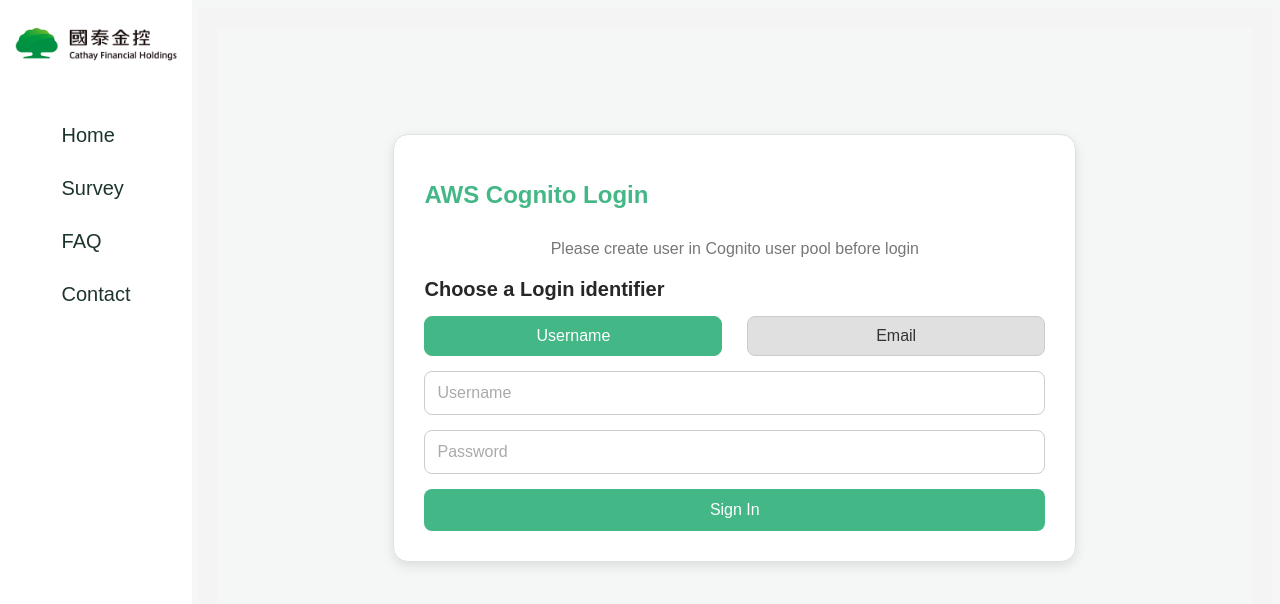
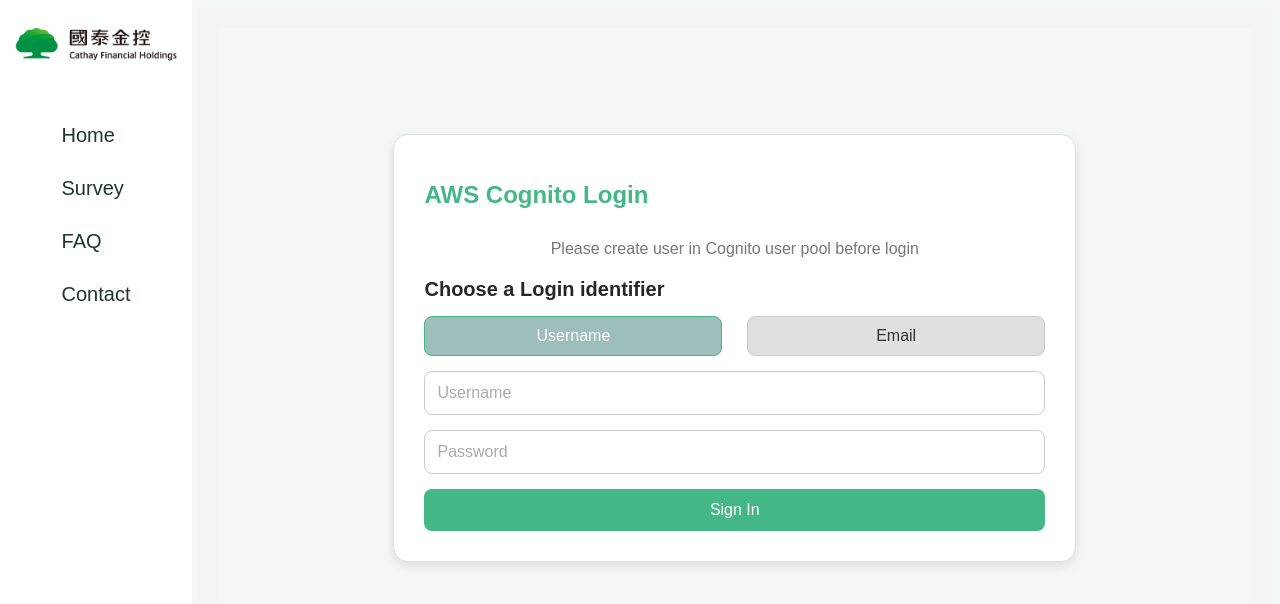
Before and after one commit to 92Jay0810/Smart-Cloud-FrontEnd, a React (Create React App) app: page / in a window 1280 px wide. Shown: the top 604 px of the page. Built offline with nearby package versions, Linux system fonts and the light colour scheme; what amazon-cognito-identity-js would draw is missing.

Commit message:
add hover and zoom in out icon

```diff
--- a/src/Login.css
+++ b/src/Login.css
@@ -83,11 +83,12 @@
 }
 
 .login-container .button-group button:hover {
-  background-color: #ccc;
+
+  background-color: #9DBEBB;
 }
 
 .login-container .button-group button.active {
-  background-color: #44b787;
+  background-color: #9DBEBB;
   border: 1px solid #44b787;
   color: white;
 }
--- a/src/SurveyDisplay.js
+++ b/src/SurveyDisplay.js
@@ -631,8 +631,8 @@
                         <button onClick={handleModifyPromptClick}>
                           Modify Prompt
                         </button>
-                        <button onClick={handleZoomOut}>Zoom out -</button>
-                        <button onClick={handleZoomIn}>Zoom in +</button>
+                        <button onClick={handleZoomOut}>🔍 -</button>
+                        <button onClick={handleZoomIn}>🔍 +</button>
                       </div>
 
                       <div className=".survey-result-content">
```
